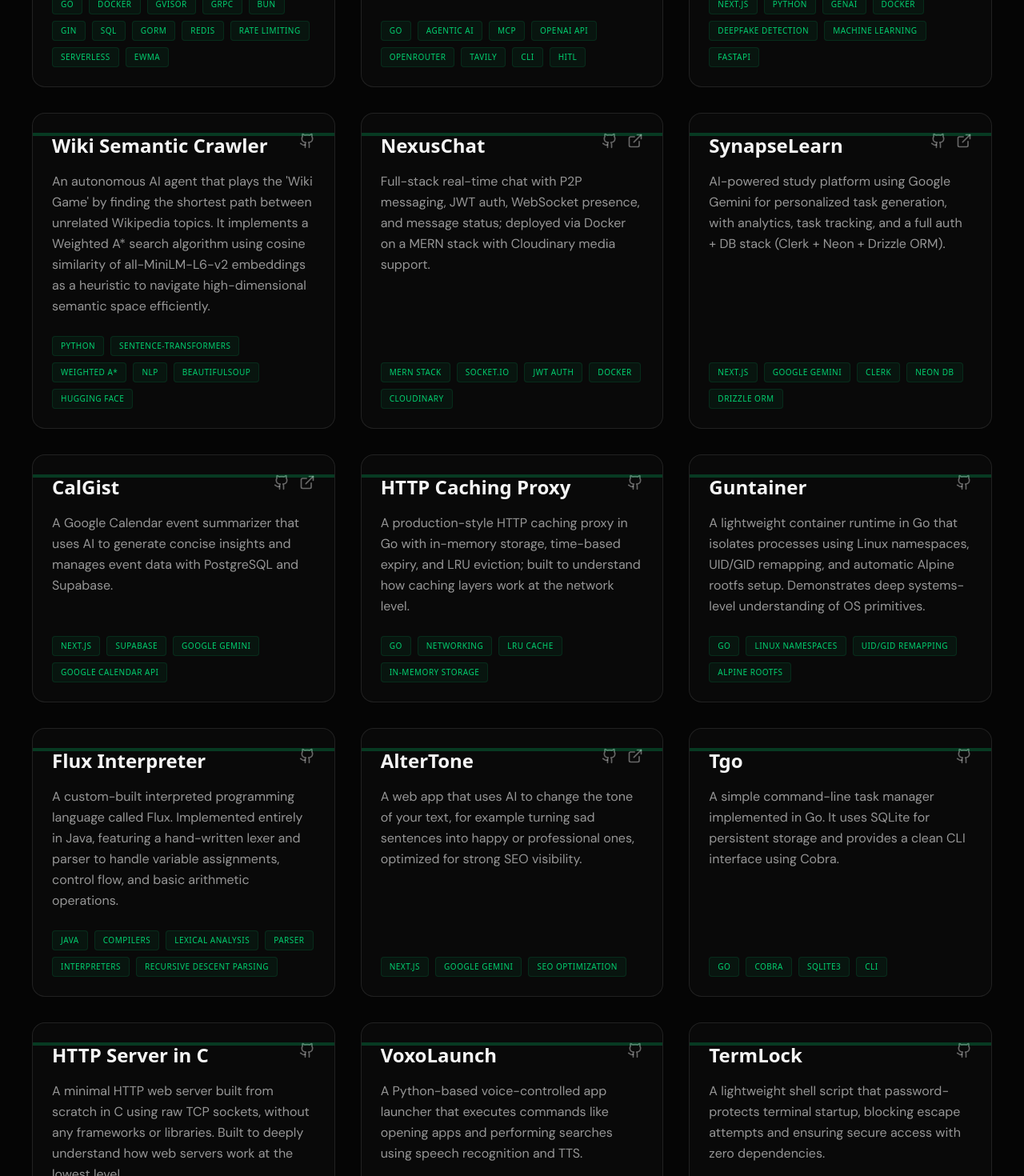
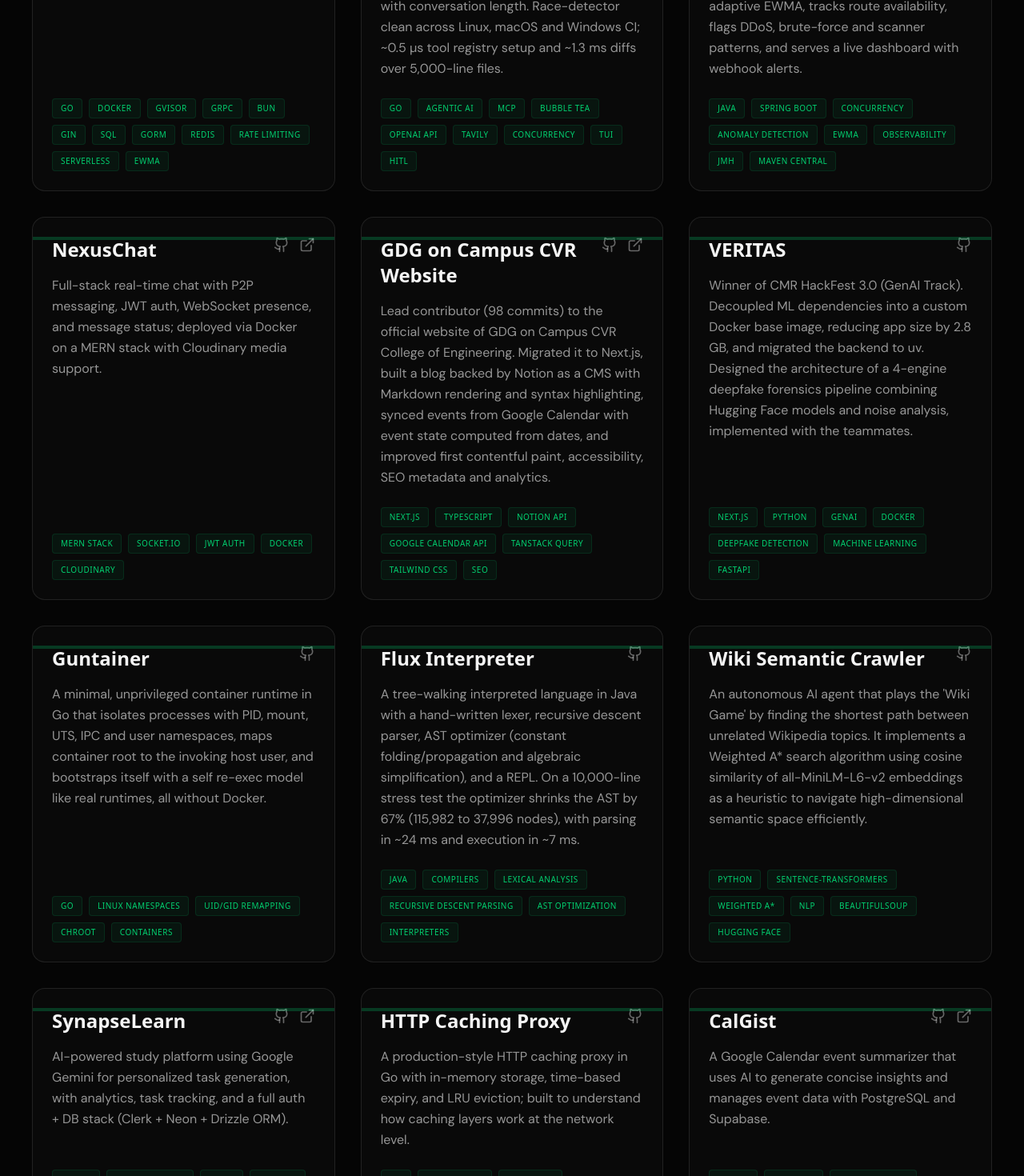
Before and after one commit to eswar-7116/portfolio, a Next.js app: page /projects in a window 1280 px wide. Shown: the part 1000-2470 px from the top of the page at 80% size. Built offline with nearby package versions, Linux system fonts and the light colour scheme.

Commit message:
projects: update new ones and reorder

```diff
--- a/src/data/projects.ts
+++ b/src/data/projects.ts
@@ -11,17 +11,58 @@ const projects: Project[] = [
   },
   {
     title: "Agent Gopher",
-    skills: ["Go", "Agentic AI", "MCP", "OpenAI API", "OpenRouter", "Tavily", "CLI", "HITL"],
-    description: "Engineered an extensible AI-driven automation CLI in Go with registry-based tool execution, MCP server support, and subcommand-aware shell whitelisting with denial feedback, enabling safer and more reliable agent-driven developer workflows. Built a thread-safe execution layer delivering 481 ns registry lookups, 200 ns file writes, and ~2.3 ms execution overhead, with background process tracking and automatic cleanup.",
+    skills: ["Go", "Agentic AI", "MCP", "Bubble Tea", "OpenAI API", "Tavily", "Concurrency", "TUI", "HITL"],
+    description:
+      "Built a terminal AI coding agent in Go that streams responses from any OpenAI-compatible API and runs file, shell, web-search and MCP tools under a diff-preview permission system with subcommand-aware whitelisting that never auto-approves chained or piped commands. Added sub-agent delegation, a read-only plan mode, skills, persistent memory, crash-safe JSONL sessions, and automatic context compaction after benchmarks showed history re-marshalling cost growing linearly with conversation length. Race-detector clean across Linux, macOS and Windows CI; ~0.5 µs tool registry setup and ~1.3 ms diffs over 5,000-line files.",
     github: "https://github.com/eswar-7116/agent-gopher",
     link: null,
+  },
+  {
+    title: "StreamGuard",
+    skills: ["Java", "Spring Boot", "Concurrency", "Anomaly Detection", "EWMA", "Observability", "JMH", "Maven Central"],
+    description:
+      "Published a Spring Boot starter on Maven Central that adds real-time traffic monitoring, anomaly detection and threat signals to an app as a single dependency. A lock-free sliding-window aggregator built from LongAdder counters and mergeable latency histograms sustains 30.8M events/s across 15 writer threads with 0% sample loss, and keeps 5-minute queries near-constant (0.3 µs at 2M events vs 319 ms for a raw rescan). Detects error, latency and traffic spikes, forecasts traffic with an adaptive EWMA, tracks route availability, flags DDoS, brute-force and scanner patterns, and serves a live dashboard with webhook alerts.",
+    github: "https://github.com/eswar-7116/streamguard",
+    link: "https://central.sonatype.com/artifact/io.github.eswar-7116/streamguard-spring-boot-starter",
+  },
+  {
+    title: "NexusChat",
+    skills: ["MERN Stack", "Socket.io", "JWT Auth", "Docker", "Cloudinary"],
+    description:
+      "Full-stack real-time chat with P2P messaging, JWT auth, WebSocket presence, and message status; deployed via Docker on a MERN stack with Cloudinary media support.",
+    github: "https://github.com/eswar-7116/NexusChat",
+    link: "https://nexuschat-aglp.onrender.com/",
+  },
+  {
+    title: "GDG on Campus CVR Website",
+    skills: ["Next.js", "TypeScript", "Notion API", "Google Calendar API", "TanStack Query", "Tailwind CSS", "SEO"],
+    description:
+      "Lead contributor (98 commits) to the official website of GDG on Campus CVR College of Engineering. Migrated it to Next.js, built a blog backed by Notion as a CMS with Markdown rendering and syntax highlighting, synced events from Google Calendar with event state computed from dates, and improved first contentful paint, accessibility, SEO metadata and analytics.",
+    github: "https://github.com/gdgcvr/gdgcvrwebsite",
+    link: "https://gdg.cvr.ac.in",
   },
   {
     "title": "VERITAS",
     "skills": ["Next.js", "Python", "GenAI", "Docker", "Deepfake Detection", "Machine Learning", "FastAPI"],
     "description":
-      "Winner of CMR HackFest 3.0 (GenAI Track). Engineered a 4-engine forensics pipeline utilizing Hugging Face models and noise analysis. Optimized deployment by decoupling ML dependencies into a custom base image, reducing app size by 2.8 GB, and implemented async handling for concurrent engine inference.",
+      "Winner of CMR HackFest 3.0 (GenAI Track). Decoupled ML dependencies into a custom Docker base image, reducing app size by 2.8 GB, and migrated the backend to uv. Designed the architecture of a 4-engine deepfake forensics pipeline combining Hugging Face models and noise analysis, implemented with the teammates.",
     "github": "https://github.com/eswar-7116/genai-media-verifier",
+    "link": null
+  },
+  {
+    title: "Guntainer",
+    skills: ["Go", "Linux Namespaces", "UID/GID Remapping", "chroot", "Containers"],
+    description:
+      "A minimal, unprivileged container runtime in Go that isolates processes with PID, mount, UTS, IPC and user namespaces, maps container root to the invoking host user, and bootstraps itself with a self re-exec model like real runtimes, all without Docker.",
+    github: "https://github.com/eswar-7116/guntainer",
+    link: null,
+  },
+  {
+    "title": "Flux Interpreter",
+    "skills": ["Java", "Compilers", "Lexical Analysis", "Recursive Descent Parsing", "AST Optimization", "Interpreters"],
+    "description":
+      "A tree-walking interpreted language in Java with a hand-written lexer, recursive descent parser, AST optimizer (constant folding/propagation and algebraic simplification), and a REPL. On a 10,000-line stress test the optimizer shrinks the AST by 67% (115,982 to 37,996 nodes), with parsing in ~24 ms and execution in ~7 ms.",
+    "github": "https://github.com/eswar-7116/flux-interpreter",
     "link": null
   },
   {
@@ -33,20 +74,20 @@ const projects: Project[] = [
     "link": null
   },
   {
-    title: "NexusChat",
-    skills: ["MERN Stack", "Socket.io", "JWT Auth", "Docker", "Cloudinary"],
-    description:
-      "Full-stack real-time chat with P2P messaging, JWT auth, WebSocket presence, and message status; deployed via Docker on a MERN stack with Cloudinary media support.",
-    github: "https://github.com/eswar-7116/NexusChat",
-    link: "https://nexuschat-aglp.onrender.com/",
-  },
-  {
     title: "SynapseLearn",
     skills: ["Next.js", "Google Gemini", "Clerk", "Neon DB", "Drizzle ORM"],
     description:
       "AI-powered study platform using Google Gemini for personalized task generation, with analytics, task tracking, and a full auth + DB stack (Clerk + Neon + Drizzle ORM).",
     github: "https://github.com/eswar-7116/SynapseLearn",
     link: "https://synapse-learn.netlify.app/",
+  },
+  {
+    title: "HTTP Caching Proxy",
+    skills: ["Go", "Networking", "LRU Cache", "In-memory storage"],
+    description:
+      "A production-style HTTP caching proxy in Go with in-memory storage, time-based expiry, and LRU eviction; built to understand how caching layers work at the network level.",
+    github: "https://github.com/eswar-7116/http-caching-proxy",
+    link: null,
   },
   {
     title: "CalGist",
@@ -57,27 +98,19 @@ const projects: Project[] = [
     link: "https://cal-gist.vercel.app/",
   },
   {
-    title: "HTTP Caching Proxy",
-    skills: ["Go", "Networking", "LRU Cache", "In-memory storage"],
+    title: "Tgo",
+    skills: ["Go", "Cobra", "SQLite3", "CLI"],
     description:
-      "A production-style HTTP caching proxy in Go with in-memory storage, time-based expiry, and LRU eviction; built to understand how caching layers work at the network level.",
-    github: "https://github.com/eswar-7116/http-caching-proxy",
+      "A simple command-line task manager implemented in Go. It uses SQLite for persistent storage and provides a clean CLI interface using Cobra.",
+    github: "https://github.com/eswar-7116/tgo",
     link: null,
   },
   {
-    title: "Guntainer",
-    skills: ["Go", "Linux Namespaces", "UID/GID Remapping", "Alpine rootfs"],
-    description:
-      "A lightweight container runtime in Go that isolates processes using Linux namespaces, UID/GID remapping, and automatic Alpine rootfs setup. Demonstrates deep systems-level understanding of OS primitives.",
-    github: "https://github.com/eswar-7116/guntainer",
-    link: null,
-  },
-  {
-    "title": "Flux Interpreter",
-    "skills": ["Java", "Compilers", "Lexical Analysis", "Parser", "Interpreters", "Recursive Descent Parsing"],
+    "title": "TicTacToe AI Agent",
+    "skills": ["TypeScript", "Game Theory", "Minimax", "Alpha-Beta Pruning"],
     "description":
-      "A custom-built interpreted programming language called Flux. Implemented entirely in Java, featuring a hand-written lexer and parser to handle variable assignments, control flow, and basic arithmetic operations.",
-    "github": "https://github.com/eswar-7116/flux-interpreter",
+      "An unbeatable Tic-Tac-Toe agent built using the Minimax algorithm. Optimized with Alpha-Beta pruning and depth-aware evaluation to minimize the search space, ensuring optimal moves are calculated in real-time.",
+    "github": "https://github.com/eswar-7116/tictactoe-ai",
     "link": null
   },
   {
@@ -87,14 +120,6 @@ const projects: Project[] = [
       "A web app that uses AI to change the tone of your text, for example turning sad sentences into happy or professional ones, optimized for strong SEO visibility.",
     github: "https://github.com/eswar-7116/altertone",
     link: "https://altertone-two.vercel.app/",
-  },
-  {
-    title: "Tgo",
-    skills: ["Go", "Cobra", "SQLite3", "CLI"],
-    description:
-      "A simple command-line task manager implemented in Go. It uses SQLite for persistent storage and provides a clean CLI interface using Cobra.",
-    github: "https://github.com/eswar-7116/tgo",
-    link: null,
   },
   {
     title: "HTTP Server in C",
@@ -119,14 +144,6 @@ const projects: Project[] = [
       "A lightweight shell script that password-protects terminal startup, blocking escape attempts and ensuring secure access with zero dependencies.",
     github: "https://github.com/eswar-7116/termlock",
     link: null,
-  },
-  {
-    "title": "TicTacToe AI Agent",
-    "skills": ["Python", "Game Theory", "Minimax", "Alpha-Beta Pruning"],
-    "description":
-      "An unbeatable Tic-Tac-Toe agent built using the Minimax algorithm. Optimized with Alpha-Beta pruning to minimize the search space, ensuring optimal moves are calculated in real-time.",
-    "github": "https://github.com/eswar-7116/tictactoe-ai",
-    "link": null
   }
 ];
 
```
Also changed, not shown: public/llms.txt.
